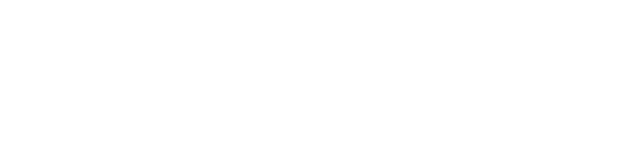
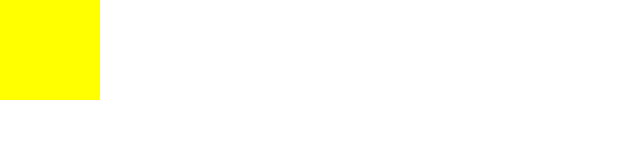
Before and after one commit to RoktimTaye/JavaScript-Animejs-included-, a website: page MyJs/MyEventListning/BoxColor.html in a window 1280 px wide. Shown: the whole page, without its empty margins (0-640 px from the left). Drawn offline with Linux system fonts and the light colour scheme.

Commit message:
August 1 second commit

```diff
--- a/MyJs/MyEventListning/BoxColor.html
+++ b/MyJs/MyEventListning/BoxColor.html
@@ -4,10 +4,12 @@
     <meta charset="UTF-8">
     <meta name="viewport" content="width=device-width, initial-scale=1.0">
     <title>Document</title>
+    <link rel="stylesheet" href="BoxColor.css">
 </head>
 <body>
     <div id="abcd">
 
     </div>
+    <script src="BoxColor.js"></script>
 </body>
 </html>
```
